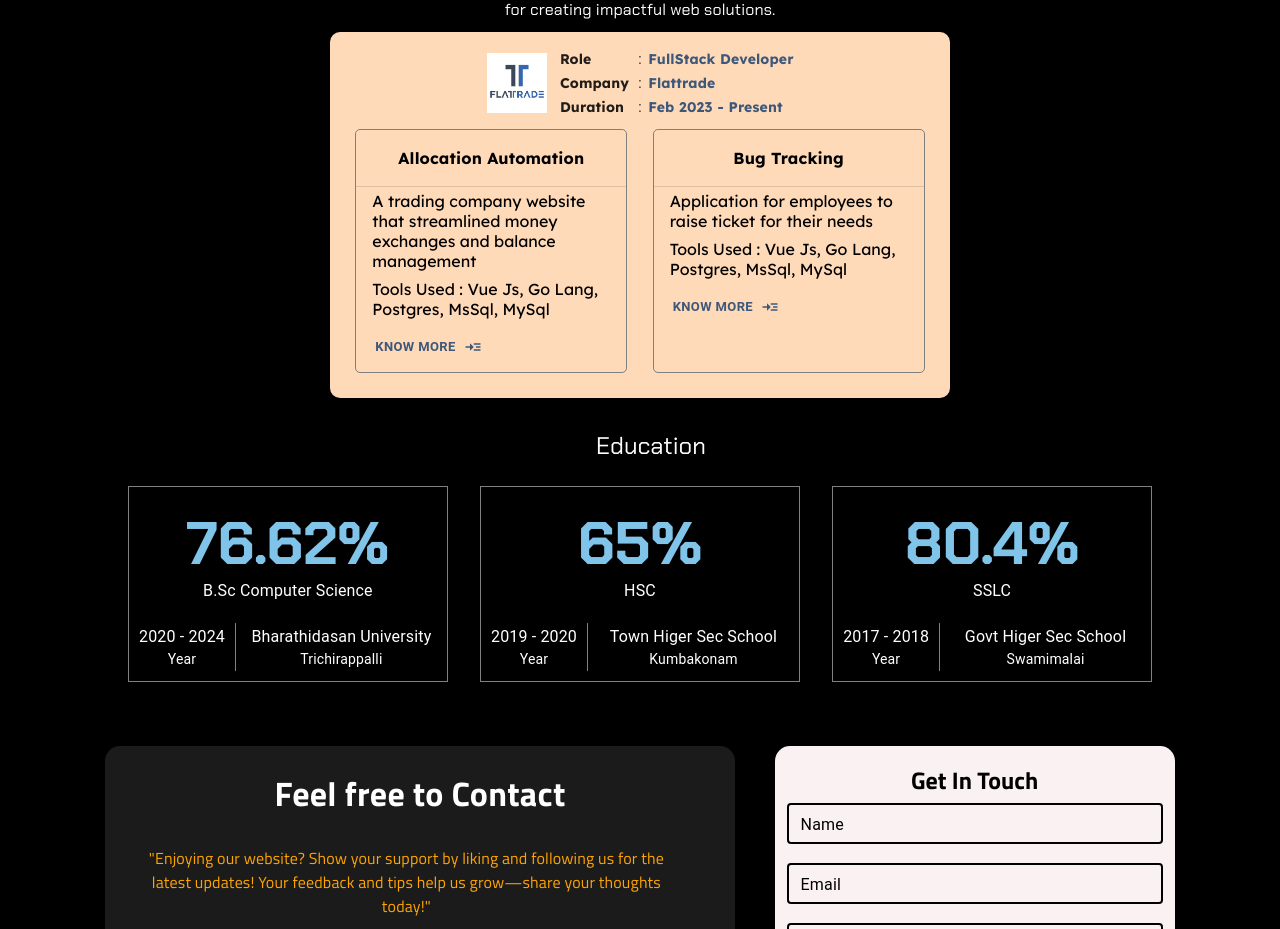
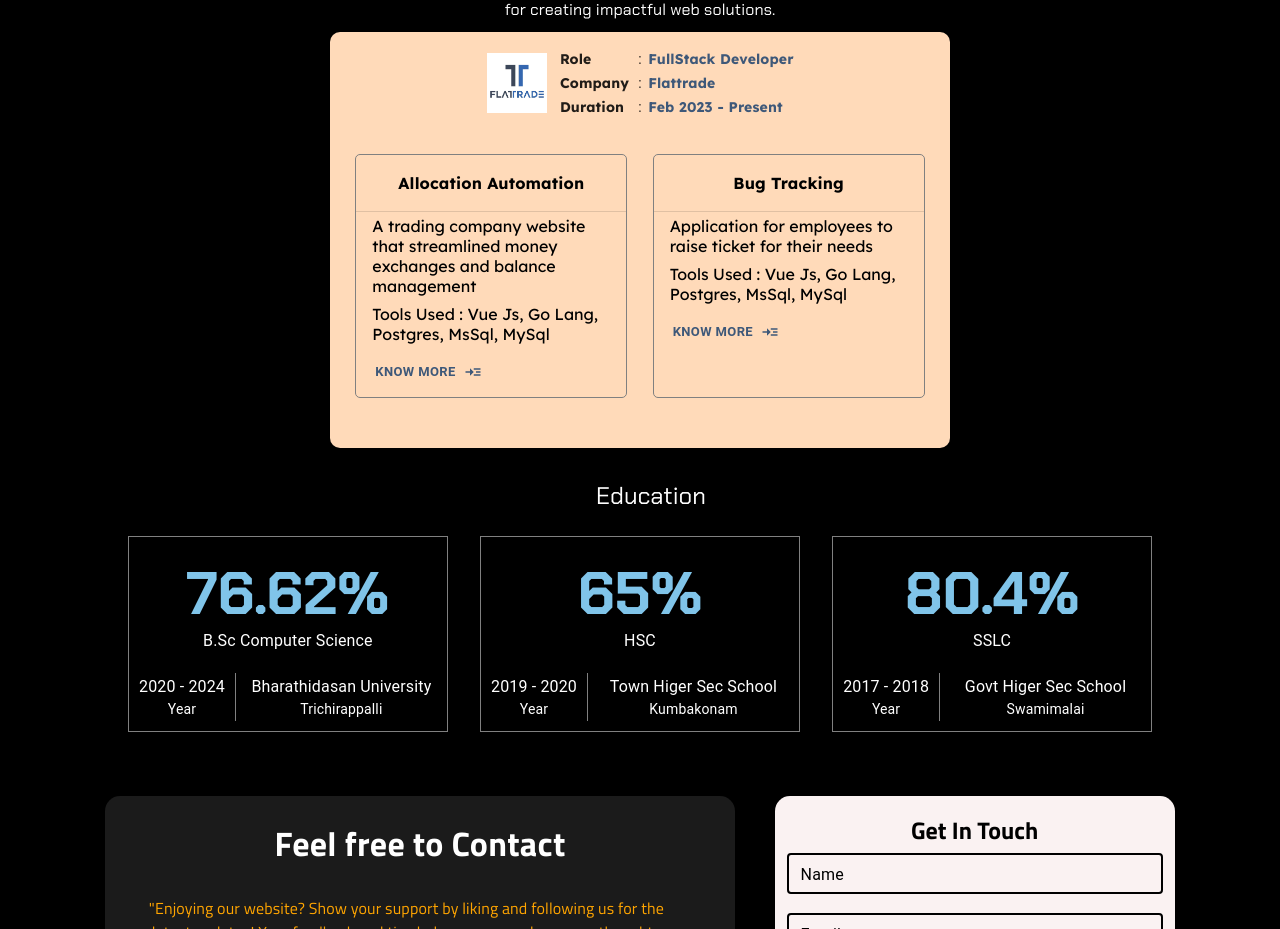
Before and after one commit to barath-2606/Portfolio, a React (Vite) app: page / in a window 1280 px wide. Shown: the part 1620-2549 px from the top of the page. Built offline with nearby package versions, Linux system fonts and the light colour scheme; a web font is replaced by a local one.

Commit message:
Card width alignment

```diff
--- a/src/components/Experience/Components/Exp.jsx
+++ b/src/components/Experience/Components/Exp.jsx
@@ -64,7 +64,7 @@ const Exp = ({ ProjectList }) => {
             </TableContainer>
           </Box>
         </Box>
-        <Box sx={{ display: "flex", justifyContent: "space-evenly", flexWrap: "wrap", marginY: "10px", gap: { xs: "10px", sm: "10px" } }}>
+        <Box sx={{ display: "flex", justifyContent: "space-evenly", flexWrap: "wrap", marginY: "35px", gap: { xs: "10px", sm: "10px" } }}>
           {ProjectList.ProjectPoints.map((item) => (
             <Project Points={item} key={item.Title} />
           ))}
--- a/src/components/Skills/components/SkillCard.jsx
+++ b/src/components/Skills/components/SkillCard.jsx
@@ -38,7 +38,7 @@ const SkillCard = (props) => {
 
     return (
         <div>
-            <Card sx={{ width: "100%", minHeight: 290, minWidth:350, maxWidth: 350, background: "transparent", border: "1px solid gray", marginBottom: 3, transition:"all 0.3 linear", "&:hover": { boxShadow:"2px 2px 20px 2px white", borderColor:"white"}, marginX:{sm:"5%", xs:"5px", md:"0"}}} data-aos={Animation}>
+            <Card sx={{ width: "100%", minHeight: 290, minWidth:{md:350, sx:300,sm:300}, maxWidth: 350, background: "transparent", border: "1px solid gray", marginBottom: 3, transition:"all 0.3 linear", "&:hover": { boxShadow:"2px 2px 20px 2px white", borderColor:"white"}, marginX:{sm:"5%", xs:"0", md:"0"}}} data-aos={Animation}>
 
                 <CardContent>
                     <Typography variant="h6" component="div" sx={{ marginBottom: 2, textAlign: { xs: "center", sm: "center", md: "left" } }}>
```
Also changed, not shown: 1 other file (tests, documents, lock files or other folders).
